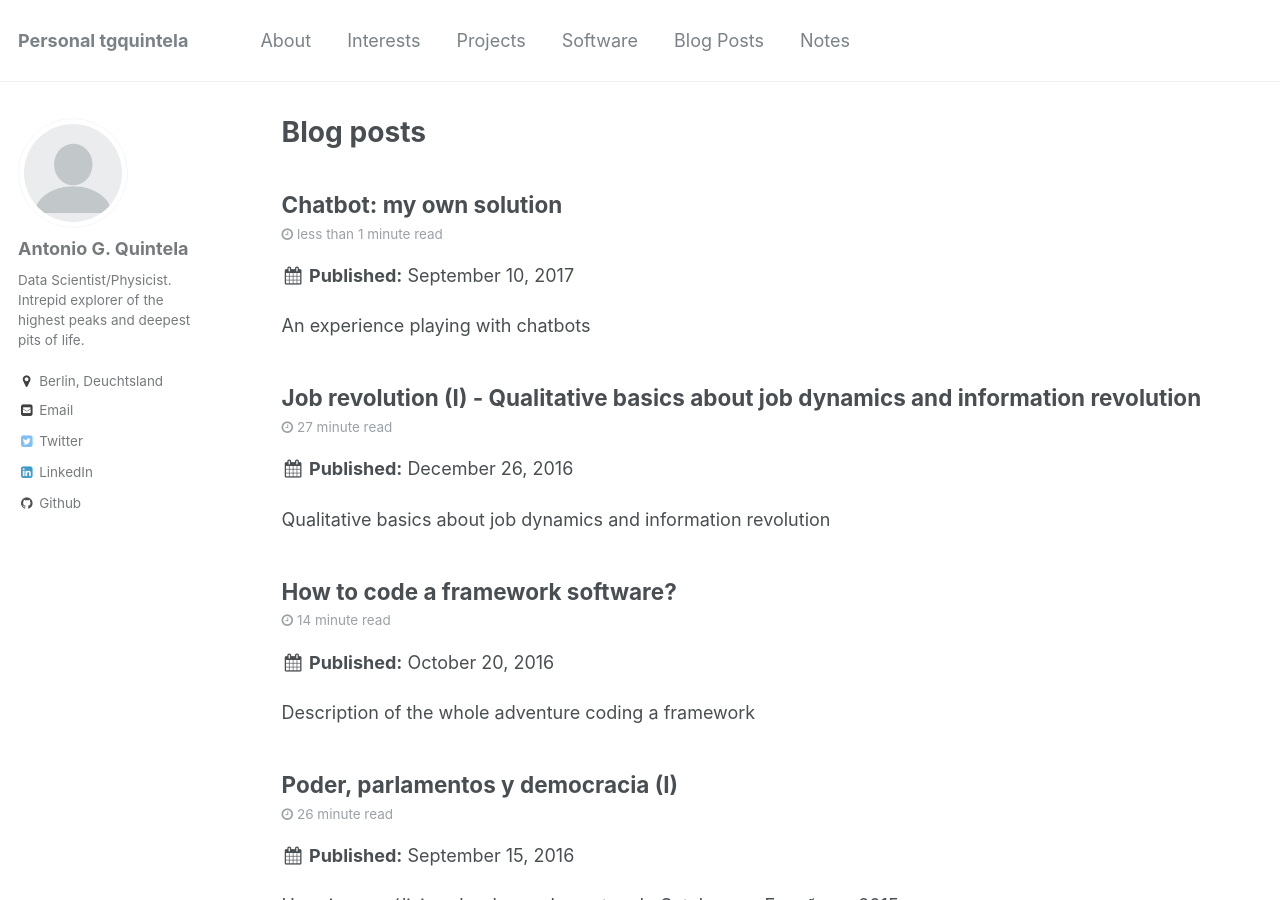
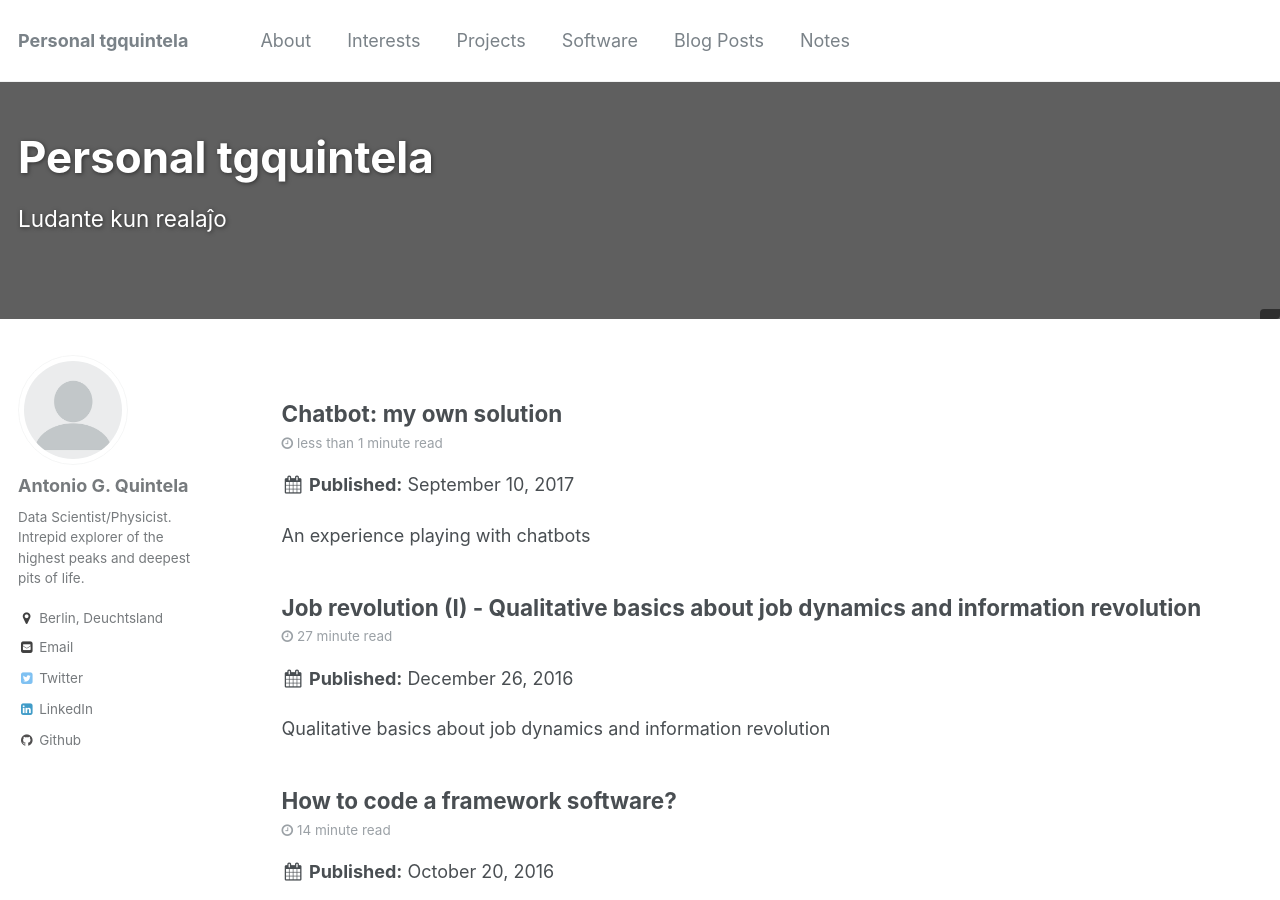
Before and after one commit to tgquintela/tgquintela.github.io, a Jekyll site: the page built from blog/index.html, in a window 1280 px wide and 900 px high. Built offline with Jekyll 4.4.1, drawn with Linux system fonts in a browser that asks for light colours; a script that is not in the unit is left out; the list of posts is cut into pages by our own code; some of the changed lines change nothing that is shown.

Commit message:
Examples.

```diff
--- a/blog/index.html
+++ b/blog/index.html
@@ -3,6 +3,10 @@ layout: archive
 excerpt: "Ludante kun realaĵo"
 title: "Blog posts"
 author_profile: true
+header:
+  overlay_image: header_blog.jpg
+  overlay_filter: 0.4
+  caption: ""
 ---
 
 
```
